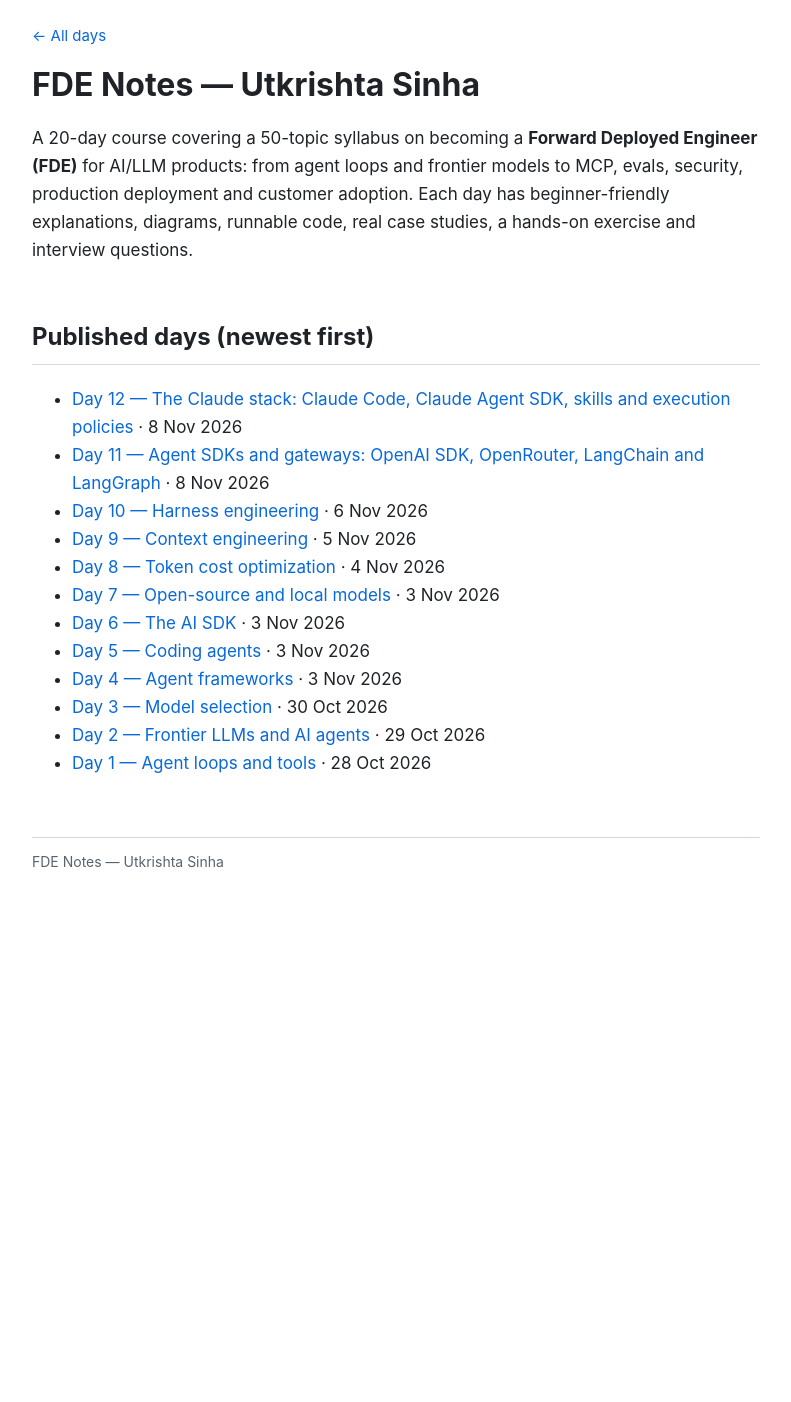
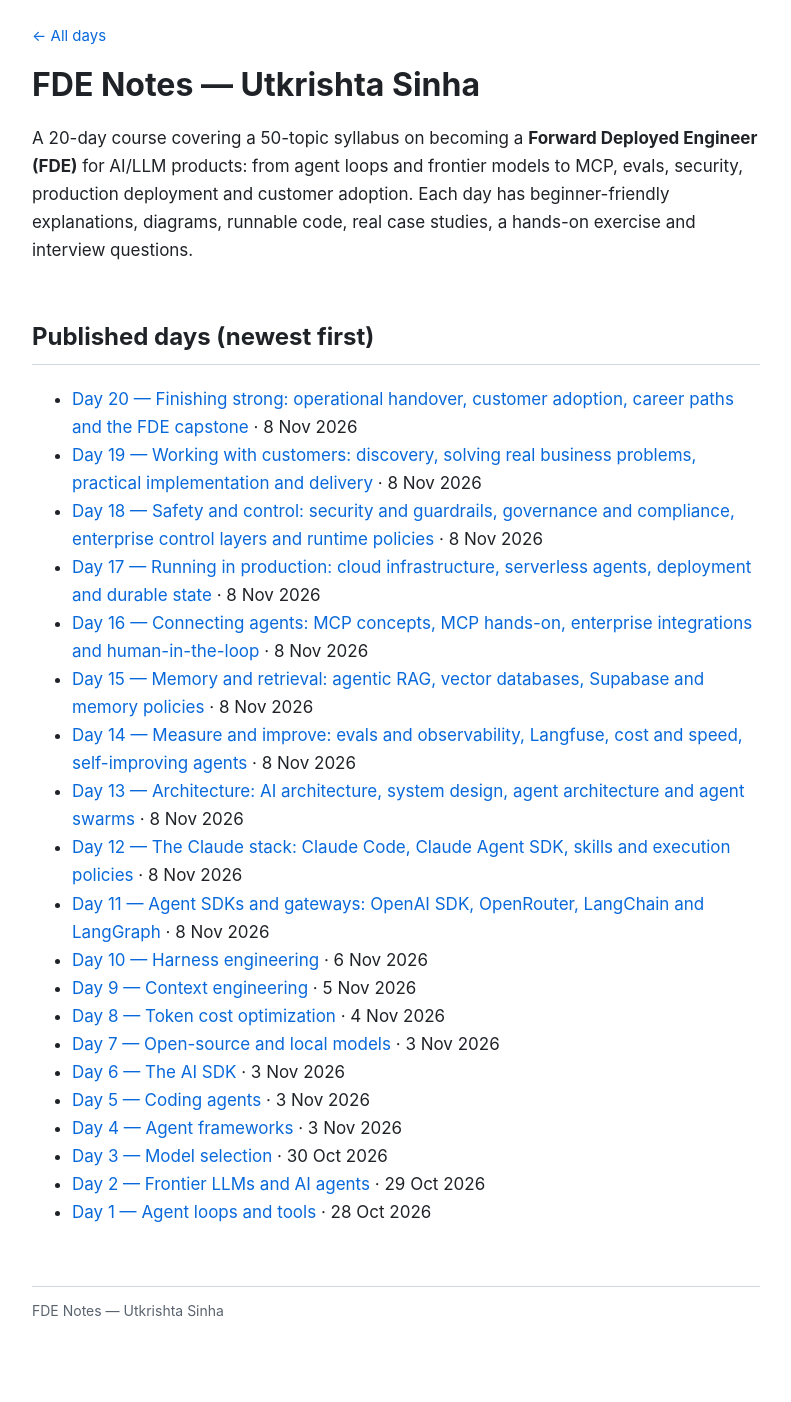
Before and after one commit to UtkarshSinha10/fde-notes, a Jekyll site: the page built from index.md, in a window 1280 px wide. Shown: the whole page, without its empty margins (244-1035 px from the left). Built offline with Jekyll 4.4.1, drawn with Linux system fonts in a browser that asks for light colours; before the commit the page ends 953 px from its top, so only the background shows below that.

Commit message:
Update index: Days 13-20, full 50-topic syllabus in 20 days
Co-Authored-By: Claude Opus 5.5 <noreply@anthropic.com>
Claude-Session: https://claude.ai/code/session_016gZ2cN5dAm1B3SFw9XYPsu

```diff
--- a/index.md
+++ b/index.md
@@ -7,6 +7,14 @@ A 20-day course covering a 50-topic syllabus on becoming a **Forward Deployed En
 
 ## Published days (newest first)
 
+- [Day 20 — Finishing strong: operational handover, customer adoption, career paths and the FDE capstone](days/day-20-finishing-strong.html) · 8 Nov 2026
+- [Day 19 — Working with customers: discovery, solving real business problems, practical implementation and delivery](days/day-19-working-with-customers.html) · 8 Nov 2026
+- [Day 18 — Safety and control: security and guardrails, governance and compliance, enterprise control layers and runtime policies](days/day-18-safety-and-control.html) · 8 Nov 2026
+- [Day 17 — Running in production: cloud infrastructure, serverless agents, deployment and durable state](days/day-17-running-in-production.html) · 8 Nov 2026
+- [Day 16 — Connecting agents: MCP concepts, MCP hands-on, enterprise integrations and human-in-the-loop](days/day-16-connecting-agents.html) · 8 Nov 2026
+- [Day 15 — Memory and retrieval: agentic RAG, vector databases, Supabase and memory policies](days/day-15-memory-and-retrieval.html) · 8 Nov 2026
+- [Day 14 — Measure and improve: evals and observability, Langfuse, cost and speed, self-improving agents](days/day-14-measure-and-improve.html) · 8 Nov 2026
+- [Day 13 — Architecture: AI architecture, system design, agent architecture and agent swarms](days/day-13-architecture.html) · 8 Nov 2026
 - [Day 12 — The Claude stack: Claude Code, Claude Agent SDK, skills and execution policies](days/day-12-claude-stack.html) · 8 Nov 2026
 - [Day 11 — Agent SDKs and gateways: OpenAI SDK, OpenRouter, LangChain and LangGraph](days/day-11-agent-sdks-and-gateways.html) · 8 Nov 2026
 - [Day 10 — Harness engineering](days/day-10-harness-engineering.html) · 6 Nov 2026
```
